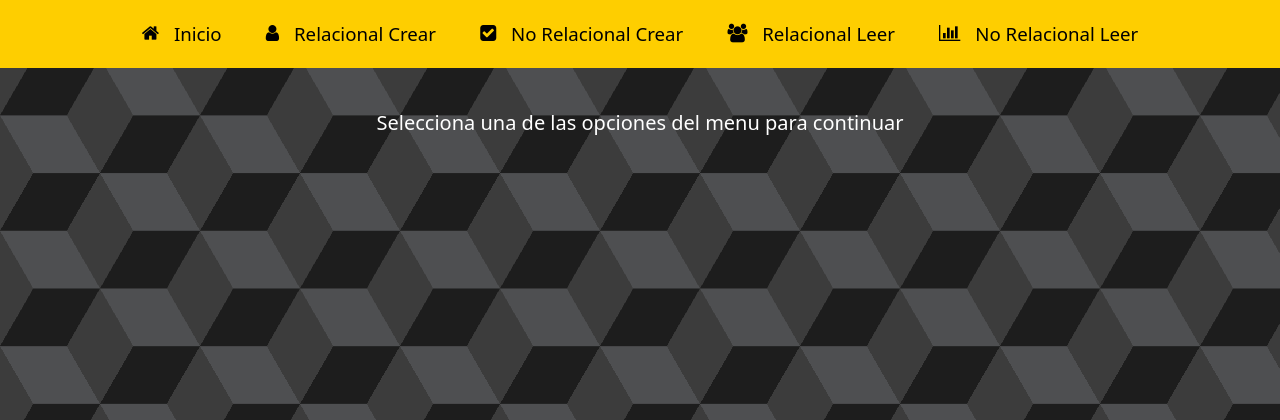
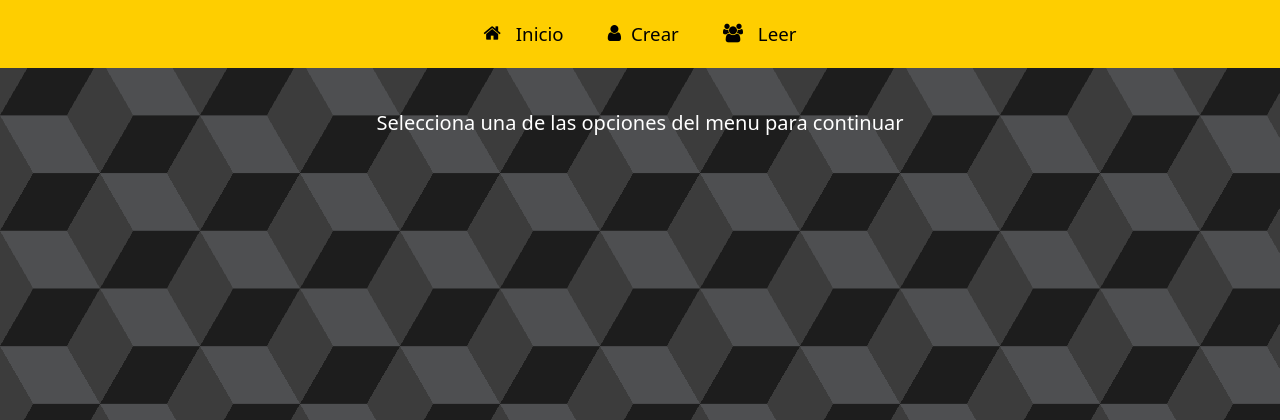
Before and after one commit to fabian994/DjangoDemo, a Django app: page / in a window 1280 px wide. Shown: the top 420 px of the page. Run offline with Django 4.2, Linux system fonts and the light colour scheme; some libraries are stand-ins or nearby versions; some web fonts are replaced.

Commit message:
fixed erros in create in sql

```diff
--- a/DjangoDemo/demoCR/forms.py
+++ b/DjangoDemo/demoCR/forms.py
@@ -14,7 +14,6 @@ class cRelDBf(forms.Form):
     matricula = forms.CharField( max_length = 10,
                             required = True,
                             label = "Matricula",
-                            validators=[letras],
                             error_messages={
                                 "required": "No puede estar vacío",
                             },
--- a/DjangoDemo/demoCR/templates/layouts/menu.html
+++ b/DjangoDemo/demoCR/templates/layouts/menu.html
@@ -32,10 +32,8 @@
             <ul>
 
                 <li><a href = "{% url 'home' %}"><span class = "icon-home"></span> Inicio </a></li>
-                <li><a href = "{% url 'c-rel' %}"><span class = "icon-user"></span> Relacional Crear </a></li>
-                <li><a href = "{% url 'c-norel' %}"><span class = "icon-check-square"></span> No Relacional Crear </a></li>
-                <li><a href = "{% url 'r-rel' %}"><span class = "icon-group"></span> Relacional Leer </a></li>
-                <li><a href = "{% url 'r-norel' %}"><span class = "icon-bar-chart"></span> No Relacional Leer </span></a></li>
+                <li><a href = "{% url 'c-rel' %}"><span class = "icon-user"></span>Crear </a></li>
+                <li><a href = "{% url 'r-rel' %}"><span class = "icon-group"></span> Leer </a></li>
 
             </ul>
         </nav>
--- a/DjangoDemo/demoCR/views.py
+++ b/DjangoDemo/demoCR/views.py
@@ -35,24 +35,20 @@ def c_rel(request):
         print("enter post")
         c_relForm = cRelDBf(request.POST)
         context = {"title": "Registro de usuarios", "form": c_relForm}
-
+        #print(c_relForm)
         if c_relForm.is_valid():
             print("FORM VALID!")
 
             data = c_relForm.cleaned_data
 
             print("data:\n", data)
-            #m = data["email"]
-            # print(usuario.objects.filter(mail="a01360000@tec.mx"))
+            #Checks if key does not already exists in DB
             if Student.objects.filter(matricula=data["matricula"]).exists():
                 print("Matricula existe")
                 messages.error(request, "Este correo ya fue usado")
-
-            print("no existe")
             try:
-
+                #Creates records in table
                 Student.objects.create(
-                    # id = unique_id(8),
                     matricula=data["matricula"],
                     name=data["name"],
                     age=data["age"],
@@ -61,12 +57,15 @@ def c_rel(request):
                 messages.success(request, "Datos guardados correctamente")
                 print("create success")
 
-                return redirect("login")
+                return redirect("home")
 
             except Exception:
-                print("creare failed")
+                print("create failed")
                 messages.error(request, "Error al guardar los datos")
-
+        else:
+            #print(c_relForm.errors.as_data())
+            print('form no valid')
+            return render(request, "writeRel.html", context)
         return render(request, "writeRel.html", context)
 
     else:
```
Also changed, not shown: DjangoDemo/db.sqlite3.
